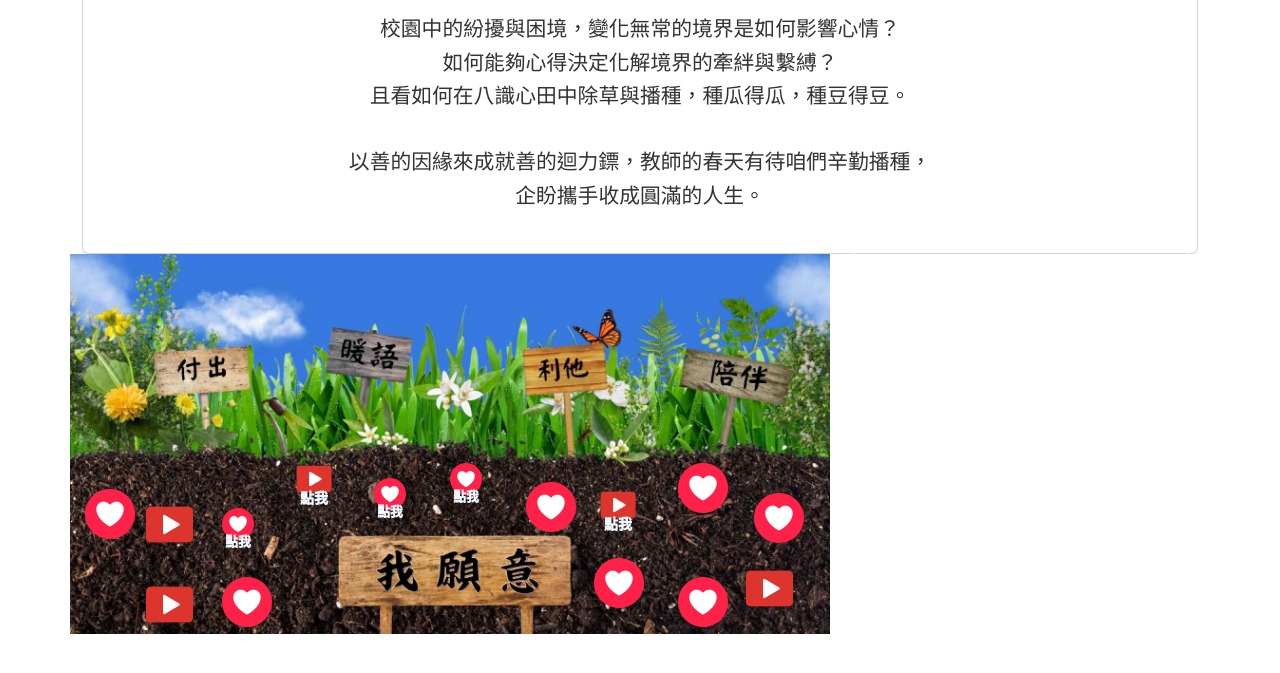
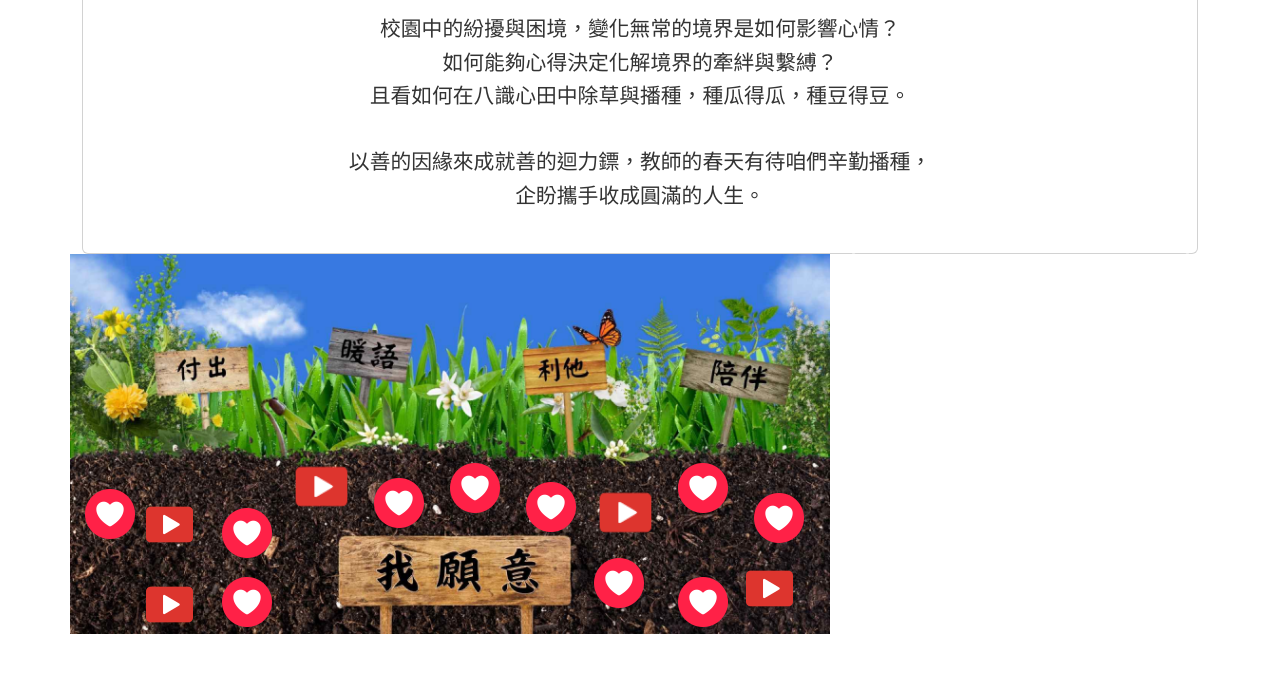
Before and after one commit to chunyulou/2023IDO_test, a website: page public/likeindex.html in a window 1280 px wide. Shown: the part 177-850 px from the top of the page. Drawn offline with nearby package versions, Linux system fonts and the light colour scheme; no server answers.

Commit message:
縮小左框圖案

```diff
--- a/public/style.scss
+++ b/public/style.scss
@@ -6,7 +6,7 @@ $card-text-color: #333;
 $card-subtitle-color: #6c757d;
 
 /* 定義閃爍圖標的 mixin */
-@mixin blinking-icon($top, $left, $content: "", $imgSize: 2rem) {
+@mixin blinking-icon($top, $left, $imgSize: 1.8rem) {
   position: absolute;
   top: $top;
   left: $left;
@@ -29,10 +29,9 @@ $card-subtitle-color: #6c757d;
     white-space: nowrap;
     font-family: $secondary-font;
     color: $aliceblue-color;
-    font-size: 0.8rem;
+    font-size: 1rem;
     line-height: 1px;
     font-weight: 1000;
-    content: $content;
 
     @media screen and (max-width: 480px) {
       font-size: 0.8rem;
@@ -42,11 +41,11 @@ $card-subtitle-color: #6c757d;
 
 /* 定義位置和內容數據 */
 $positions: (
-  (300px, 100px, "點我", 2rem),
-  (280px, 200px, "點我", 2rem),
-  (251px, 630px, "點我", 2rem),
-  (269px, 629px, "點我", 2rem),
-  (240px, 450px, "點我", 2rem)
+  (300px, 100px, "點我", 1.6rem),
+  (280px, 200px, "點我", 1.6rem),
+  (251px, 630px, "點我", 1.6rem),
+  (269px, 629px, "點我", 1.6rem),
+  (240px, 450px, "點我", 1.6rem)
 );
 
 /* 生成閃爍圖標元素 */
@@ -54,7 +53,7 @@ $positions: (
   $index: index($positions, $position);
 
   .blinking-icons:nth-child(#{$index}) {
-    @include blinking-icon(nth($position, 1), nth($position, 2), nth($position, 3), nth($position, 4));
+    @include blinking-icon(nth($position, 1), nth($position, 2), nth($position, 3));
 
     /* 應用動畫類 */
     &.large-blinking {
@@ -104,7 +103,7 @@ $positions: (
 @media screen and (max-width: 480px) {
   .blinking-icons {
     img {
-      width: 1.7rem;
+      width: 1.5rem;
     }
 
     &::after {
```
Also changed, not shown: public/style.css, 1 other file.
